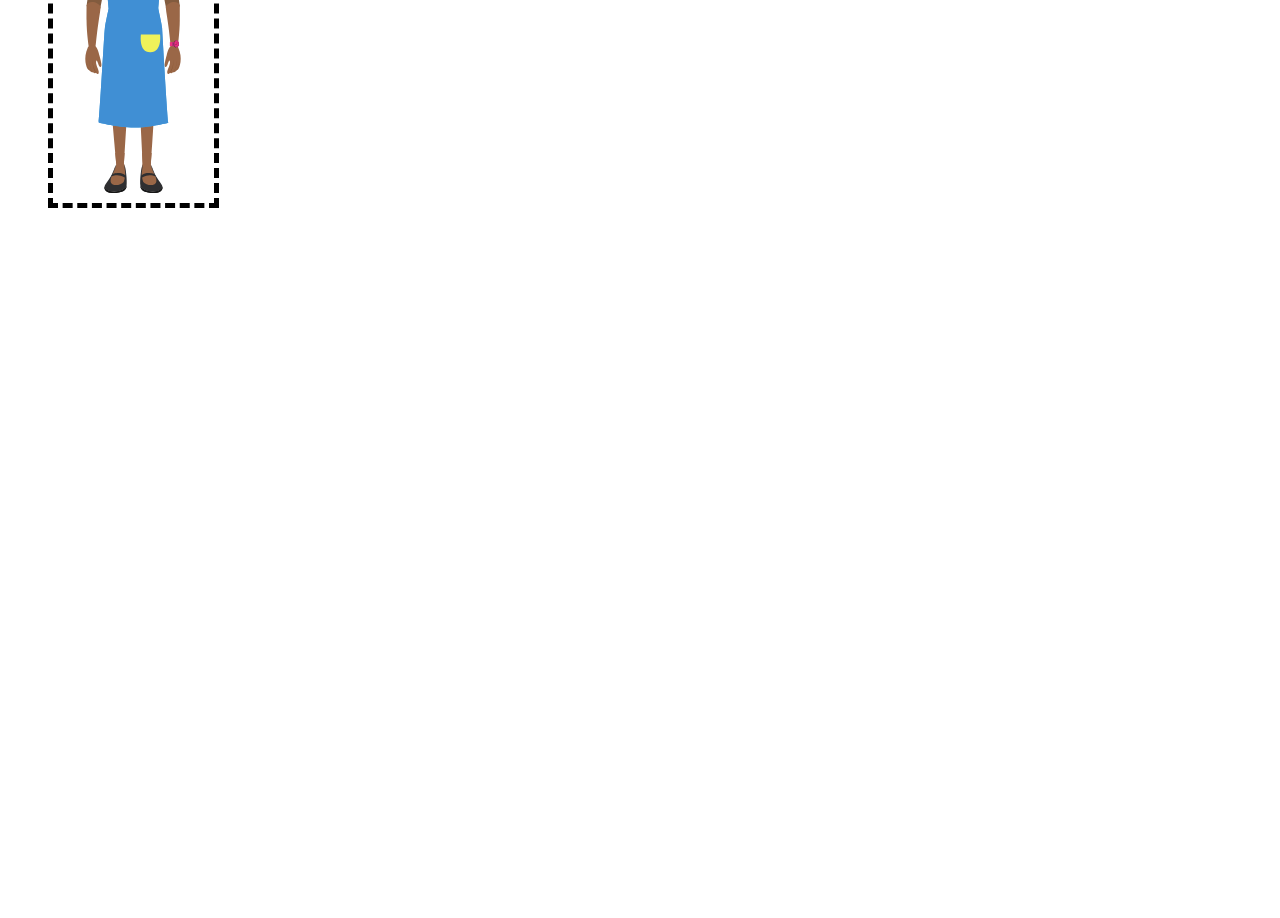
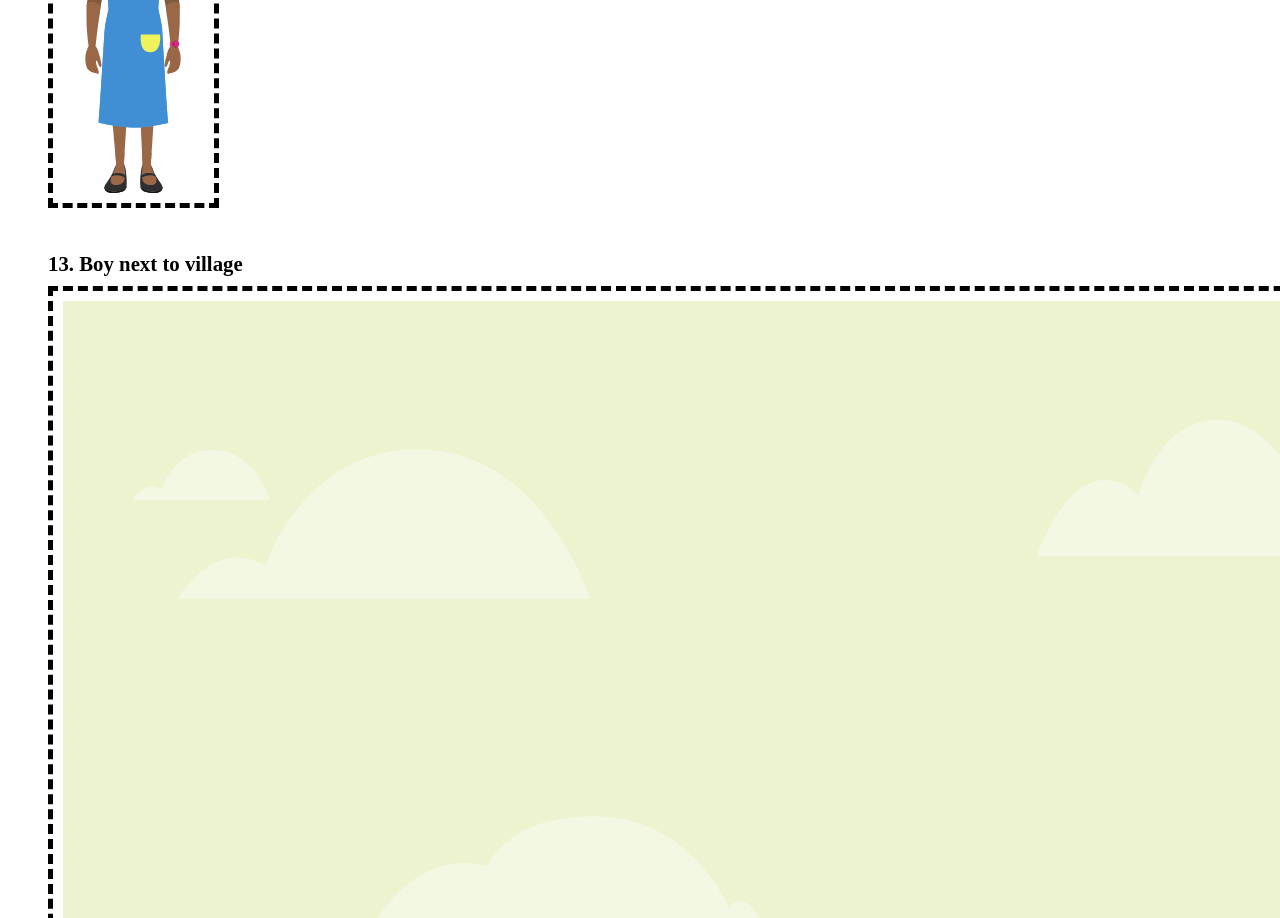
Before and after one commit to ghostfreak3000/gx_22_04_2019, a plain HTML site: page index.html in a window 1280 px wide. Shown: the part 6442-7360 px from the top of the page. Before the commit the page ends 6742 px from the top, so only its background shows below. Drawn offline with Linux system fonts and the light colour scheme.

Commit message:
add boy next to village

```diff
--- a/index.html
+++ b/index.html
@@ -102,5 +102,11 @@
         <img src="lifeskills.svg">
     </div>
 </div>
+<div class="illustration">
+    <div class="header">13. Boy next to village</div>
+    <div class="img">
+        <img src="boy_next_to_village.svg">
+    </div>
+</div>
 </body>
 </html>
```
Also changed, not shown: boy_next_to_village.svg (added).
